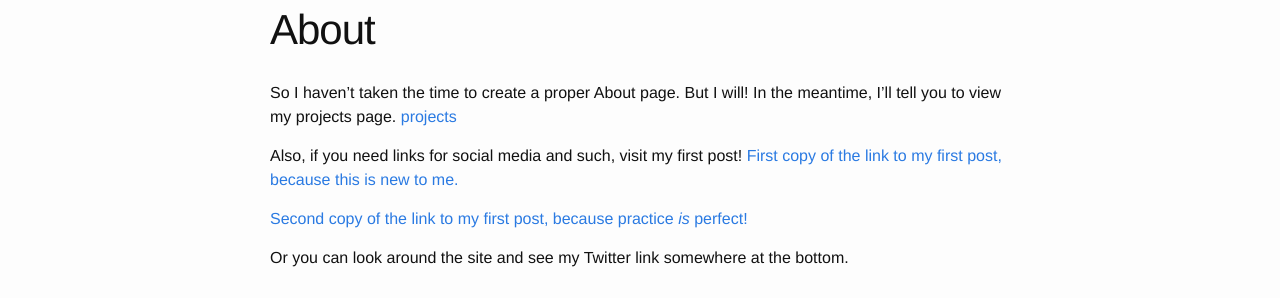
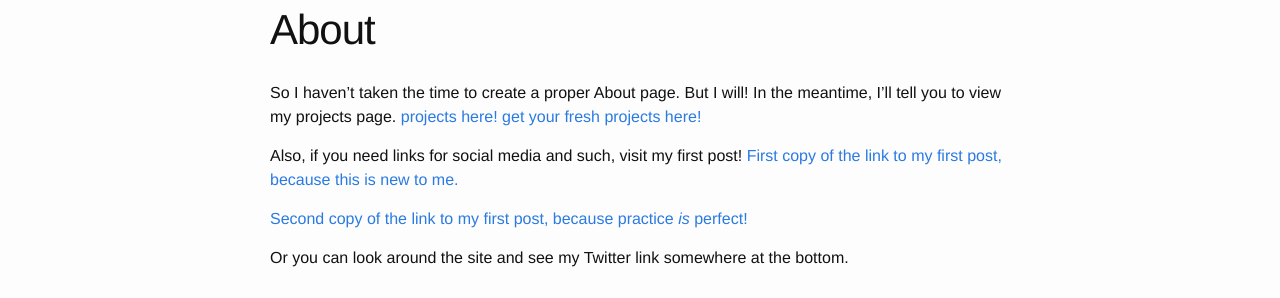
Before and after one commit to aewallace/aewallace.github.io, a Jekyll site: the page built from about.md, in a window 1280 px wide. Shown: the part 139-437 px from the top of the page. Built offline with Jekyll 4.4.1, drawn with Linux system fonts in a browser that asks for light colours.

Commit message:
final link tweak so about page is up!

```diff
--- a/about.md
+++ b/about.md
@@ -5,7 +5,7 @@ permalink: /about/
 ---
 So I haven't taken the time to create a proper About page. But I will!
 In the meantime, I'll tell you to view my projects page.
-[projects](/projects/)
+[projects here! get your fresh projects here!](/projects/)
 
 Also, if you need links for social media and such, visit my first post!
 [First copy of the link to my first post, because this is new to me.](/honeyimhome!/2015/10/07/it-begins.html)
```
